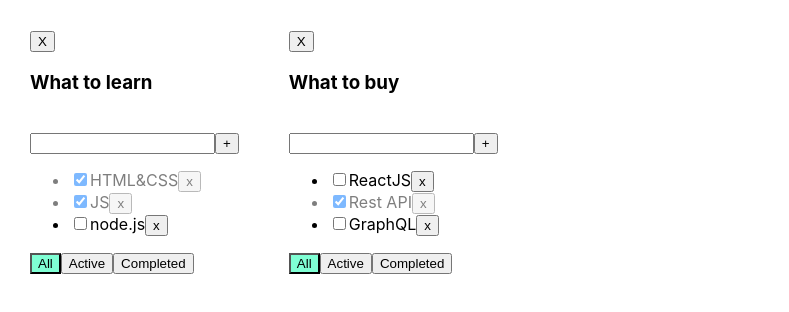
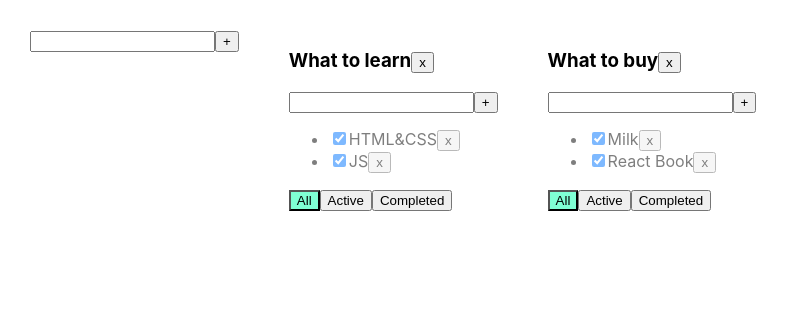
Before and after one commit to vit-401/todolist-ts, a React (Create React App) app: page / in a window 1280 px wide. Shown: the top 312 px of the page, without its empty margins (0-789 px from the left). Built offline with nearby package versions, Linux system fonts and the light colour scheme.

Commit message:
added ability to edit title

```diff
--- /dev/null
+++ b/src/AddItemForm.tsx
@@ -0,0 +1,40 @@
+import React, {ChangeEvent, KeyboardEvent, useState} from "react";
+
+type AddItemPropsType = {
+    addItem: (title: string) => void
+
+}
+
+export function AddItemForm(props: AddItemPropsType) {
+    let [title, setTitle] = useState("")
+    let [error, setError] = useState<string | null>(null)
+
+    const addItem = () => {
+        if (title.trim() !== "") {
+            props.addItem(title);
+            setTitle("");
+        } else {
+            setError("Title is required");
+        }
+    }
+
+    const onChangeHandler = (e: ChangeEvent<HTMLInputElement>) => {
+        setTitle(e.currentTarget.value)
+    }
+
+    const onKeyPressHandler = (e: KeyboardEvent<HTMLInputElement>) => {
+        setError(null);
+        if (e.charCode === 13) {
+            addItem();
+        }
+    }
+    return <div>
+        <input value={title}
+               onChange={onChangeHandler}
+               onKeyPress={onKeyPressHandler}
+               className={error ? "error" : ""}
+        />
+        <button onClick={addItem}>+</button>
+        {error && <div className="error-message">{error}</div>}
+    </div>
+}
--- a/src/App.tsx
+++ b/src/App.tsx
@@ -2,87 +2,105 @@ import React, {useState} from 'react';
 import './App.css';
 import {TaskType, Todolist} from './Todolist';
 import {v1} from 'uuid';
+import {AddItemForm} from "./AddItemForm";
 
 export type FilterValuesType = "all" | "active" | "completed";
-export type todoListType = Array<{
-    id: string,
+type TodolistType = {
+    id: string
     title: string
     filter: FilterValuesType
-}>
-export type changeFilterType = (value: FilterValuesType, todoListId: string) => void
+}
+
+type TasksStateType = {
+    [key: string]: Array<TaskType>
+}
+
 
 function App() {
+    let todolistId1 = v1();
+    let todolistId2 = v1();
 
-    // let [tasks, setTasks] = useState([
+    let [todolists, setTodolists] = useState<Array<TodolistType>>([
+        {id: todolistId1, title: "What to learn", filter: "all"},
+        {id: todolistId2, title: "What to buy", filter: "all"}
+    ])
 
-    // ]);
-    function removeTodolist(id: string) {
-        setTodoLists(todoLists.filter(tl => tl.id !== id))
-        delete tasks[id]
-        setTasks({...tasks})
-    }
+    let [tasks, setTasks] = useState<TasksStateType>({
+        [todolistId1]: [
+            {id: v1(), title: "HTML&CSS", isDone: true},
+            {id: v1(), title: "JS", isDone: true}
+        ],
+        [todolistId2]: [
+            {id: v1(), title: "Milk", isDone: true},
+            {id: v1(), title: "React Book", isDone: true}
+        ]
+    });
 
-    function removeTask(id: string, todolistsId: string) {
-        let todolistTasks = tasks[todolistsId]
 
-        tasks[todolistsId] = todolistTasks.filter(t => t.id !== id);
+    function removeTask(id: string, todolistId: string) {
+        let todolistTasks = tasks[todolistId];
+        tasks[todolistId] = todolistTasks.filter(t => t.id != id);
         setTasks({...tasks});
     }
 
-    function addTask(title: string, todolistsId: string) {
+    function addTask(title: string, todolistId: string) {
         let task = {id: v1(), title: title, isDone: false};
-        let todolistTasks = tasks[todolistsId]
-        tasks[todolistsId] = [task, ...todolistTasks]
+        let todolistTasks = tasks[todolistId];
+        tasks[todolistId] = [task, ...todolistTasks];
         setTasks({...tasks});
     }
 
-    function changeStatus(taskId: string, isDone: boolean, todolistsId: string) {
-        let todolistTasks = tasks[todolistsId]
-        let task = todolistTasks.find(t => t.id === taskId);
+    function changeStatus(id: string, isDone: boolean, todolistId: string) {
+        let todolistTasks = tasks[todolistId];
+        let task = todolistTasks.find(t => t.id === id);
         if (task) {
             task.isDone = isDone;
             setTasks({...tasks});
         }
     }
 
-
-    let todolistId1 = v1();
-    let todolistId2 = v1();
-
-
-    let [todoLists, setTodoLists] = useState<todoListType>([
-        {id: todolistId1, title: 'What to learn', filter: 'all'},
-        {id: todolistId2, title: 'What to buy', filter: 'all'}
-    ])
-
-    let [tasks, setTasks] = useState<{ [todolistId: string]: Array<TaskType> }>({
-        [todolistId1]: [
-            {id: v1(), title: "HTML&CSS", isDone: true},
-            {id: v1(), title: "JS", isDone: true},
-            {id: v1(), title: "node.js", isDone: false},
-        ],
-        [todolistId2]: [
-            {id: v1(), title: "ReactJS", isDone: false},
-            {id: v1(), title: "Rest API", isDone: true},
-            {id: v1(), title: "GraphQL", isDone: false},
-        ]
-    })
-    const changeFilter: changeFilterType = (value, todoListId) => {
-        let todolist = todoLists.find(tl => tl.id === todoListId);
+    function changeFilter(value: FilterValuesType, todolistId: string) {
+        let todolist = todolists.find(tl => tl.id === todolistId);
         if (todolist) {
             todolist.filter = value;
-            setTodoLists([...todoLists])
+            setTodolists([...todolists])
         }
     }
 
+    function removeTodolist(id: string) {
+        setTodolists(todolists.filter(tl => tl.id != id));
+        delete tasks[id];
+        setTasks({...tasks});
+    }
+
+    function addTodolist(title: string) {
+        let newTodolistId = v1()
+        let newTodolist: TodolistType = {id: newTodolistId, title: title, filter: 'all'}
+        setTodolists([newTodolist, ...todolists])
+        setTasks({
+            ...tasks,
+            [newTodolistId]: []
+        })
+    }
+
+    const onChangeValueTask = (title: string, id: string, todolistId: string) => {
+        let todolistTasks = tasks[todolistId];
+        let taskId = todolistTasks.find(t => t.id === id)
+        if (taskId) {
+            taskId.title = title
+            setTasks({...tasks})
+        }
+        console.log(taskId)
+        console.log(todolistTasks)
+    }
 
     return (
         <div className="App">
+            <AddItemForm addItem={addTodolist}/>
             {
-
-                todoLists.map(tl => {
+                todolists.map(tl => {
                     let allTodolistTasks = tasks[tl.id];
-                    let tasksForTodolist = allTodolistTasks
+                    let tasksForTodolist = allTodolistTasks;
 
                     if (tl.filter === "active") {
                         tasksForTodolist = allTodolistTasks.filter(t => t.isDone === false);
@@ -90,19 +108,23 @@ function App() {
                     if (tl.filter === "completed") {
                         tasksForTodolist = allTodolistTasks.filter(t => t.isDone === true);
                     }
-                    return <Todolist title={tl.title}
-                                     removeTodolist={removeTodolist}
+
+                    return <Todolist
+                        onChangeValueTask={onChangeValueTask}
                         key={tl.id}
                         id={tl.id}
+                        title={tl.title}
                         tasks={tasksForTodolist}
                         removeTask={removeTask}
                         changeFilter={changeFilter}
                         addTask={addTask}
                         changeTaskStatus={changeStatus}
                         filter={tl.filter}
+                        removeTodolist={removeTodolist}
                     />
                 })
             }
+
         </div>
     );
 }
--- /dev/null
+++ b/src/EditMode.tsx
@@ -0,0 +1,20 @@
+import React, {ChangeEvent, useState} from "react";
+
+type EditableSpanPropsType = {
+    value: string
+    onChangeValueTask: (title: string, id: string, todolistId: string) => void
+    todolistId: string
+    id: string
+}
+
+export function EditableSpan(props: EditableSpanPropsType) {
+    let [editMode, setEditMode] = useState<any>(false)
+    let [title, setTitle] = useState<any>(props.value)
+    const activateEditMode = () => {
+        setEditMode(!editMode);
+        props.onChangeValueTask('asd', props.id, props.todolistId)
+    }
+    const onChangeTitle = (e: ChangeEvent<HTMLInputElement>) => setTitle(e.currentTarget.value);
+    return editMode ? <input onChange={onChangeTitle} onBlur={activateEditMode} autoFocus value={title}/> :
+        <span onDoubleClick={activateEditMode}>{title}</span>
+}
--- a/src/Todolist.tsx
+++ b/src/Todolist.tsx
@@ -1,5 +1,20 @@
-import React, {ChangeEvent, KeyboardEvent, useState} from 'react';
-import {FilterValuesType} from './App';
+import React, {ChangeEvent, useState} from 'react';
+import {AddItemForm} from "./AddItemForm";
+import {EditableSpan} from "./EditMode";
+import {FilterValuesType} from "./App";
+
+type PropsType = {
+    id: string
+    title: string
+    tasks: Array<TaskType>
+    removeTask: (taskId: string, todolistId: string) => void
+    changeFilter: (value: FilterValuesType, todolistId: string) => void
+    addTask: (title: string, todolistId: string) => void
+    changeTaskStatus: (id: string, isDone: boolean, todolistId: string) => void
+    removeTodolist: (id: string) => void
+    filter: FilterValuesType
+    onChangeValueTask: (title: string, id: string, todolistId: string) => void
+}
 
 export type TaskType = {
     id: string
@@ -7,76 +22,39 @@ export type TaskType = {
     isDone: boolean
 }
 
-type PropsType = {
-    title: string
-    tasks: Array<TaskType>
-    removeTask: (id: string, todolistsId: string) => void
-    changeFilter: (value: FilterValuesType, todoListId: string) => void
-    addTask: (title: string, todolistsId: string) => void
-    changeTaskStatus: (taskId: string, isDone: boolean, todolistsId: string) => void
-    filter: FilterValuesType
-    id: string
-    removeTodolist: (id: string)=>void
-}
-
 export function Todolist(props: PropsType) {
-
-    let [title, setTitle] = useState("")
-    let [error, setError] = useState<string | null>(null)
-
-    const addTask = () => {
-        if (title.trim() !== "") {
-            props.addTask(title.trim(), props.id);
-            setTitle("");
-        } else {
-            setError("Title is required");
-        }
+    const addTask = (title: string) => {
+        props.addTask(title, props.id)
     }
-
-    const onChangeHandler = (e: ChangeEvent<HTMLInputElement>) => {
-        setTitle(e.currentTarget.value)
-    }
-
-    const onKeyPressHandler = (e: KeyboardEvent<HTMLInputElement>) => {
-        setError(null);
-        if (e.charCode === 13) {
-            addTask();
-        }
-    }
+    const removeTodolist = () => props.removeTodolist(props.id)
 
     const onAllClickHandler = () => props.changeFilter("all", props.id);
     const onActiveClickHandler = () => props.changeFilter("active", props.id);
     const onCompletedClickHandler = () => props.changeFilter("completed", props.id);
-    const removeTodolist = ()=> props.removeTodolist(props.id)
 
 
-                debugger
     return <div>
-        <button onClick={removeTodolist}>X</button>
-        <h3>{props.title}</h3>
-        <br/>
         <div>
-            <input value={title}
-                   onChange={onChangeHandler}
-                   onKeyPress={onKeyPressHandler}
-                   className={error ? "error" : ""}
-            />
-            <button onClick={addTask}>+</button>
-            {error && <div className="error-message">{error}</div>}
+            <h3>
+                <EditableSpan id={props.id} todolistId={props.id} onChangeValueTask={props.onChangeValueTask}
+                              value={props.title}/>
+            <button onClick={removeTodolist}>x</button>
+            </h3>
         </div>
+        <AddItemForm addItem={addTask}/>
         <ul>
             {
                 props.tasks.map(t => {
                     const onClickHandler = () => props.removeTask(t.id, props.id)
                     const onChangeHandler = (e: ChangeEvent<HTMLInputElement>) => {
-                        props.changeTaskStatus(t.id, e.currentTarget.checked, props.id);
+                        let newIsDoneValue = e.currentTarget.checked;
+                        props.changeTaskStatus(t.id, newIsDoneValue, props.id);
                     }
 
                     return <li key={t.id} className={t.isDone ? "is-done" : ""}>
-                        <input type="checkbox"
-                               onChange={onChangeHandler}
-                               checked={t.isDone}/>
-                        <span>{t.title}</span>
+                        <input type="checkbox" onChange={onChangeHandler} checked={t.isDone}/>
+                        <EditableSpan id={t.id} todolistId={props.id} onChangeValueTask={props.onChangeValueTask}
+                                      value={t.title}/>
                         <button onClick={onClickHandler}>x</button>
                     </li>
                 })
@@ -84,11 +62,14 @@ export function Todolist(props: PropsType) {
         </ul>
         <div>
             <button className={props.filter === 'all' ? "active-filter" : ""}
-                    onClick={onAllClickHandler}>All</button>
+                    onClick={onAllClickHandler}>All
+            </button>
             <button className={props.filter === 'active' ? "active-filter" : ""}
-                onClick={onActiveClickHandler}>Active</button>
+                    onClick={onActiveClickHandler}>Active
+            </button>
             <button className={props.filter === 'completed' ? "active-filter" : ""}
-                onClick={onCompletedClickHandler}>Completed</button>
+                    onClick={onCompletedClickHandler}>Completed
+            </button>
         </div>
     </div>
 }
```
Also changed, not shown: 2 other files (tests, documents, lock files or other folders). Lines whose indentation alone changed are shown as unchanged.
